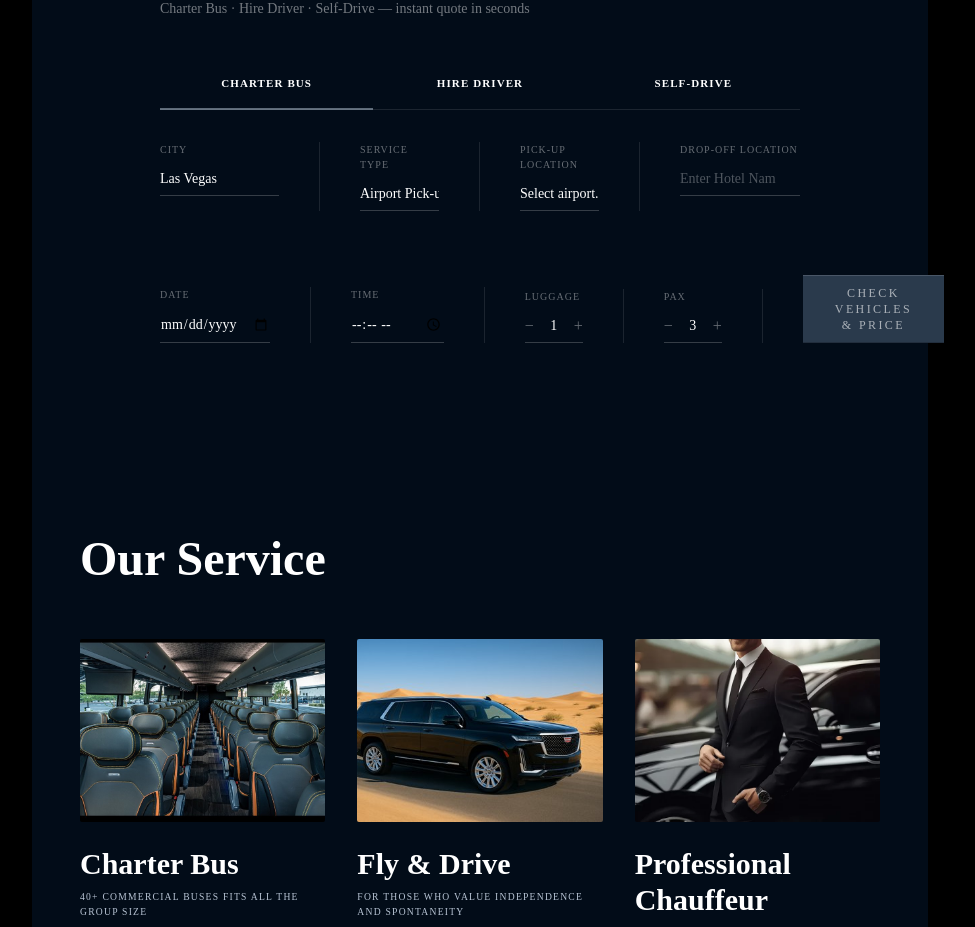
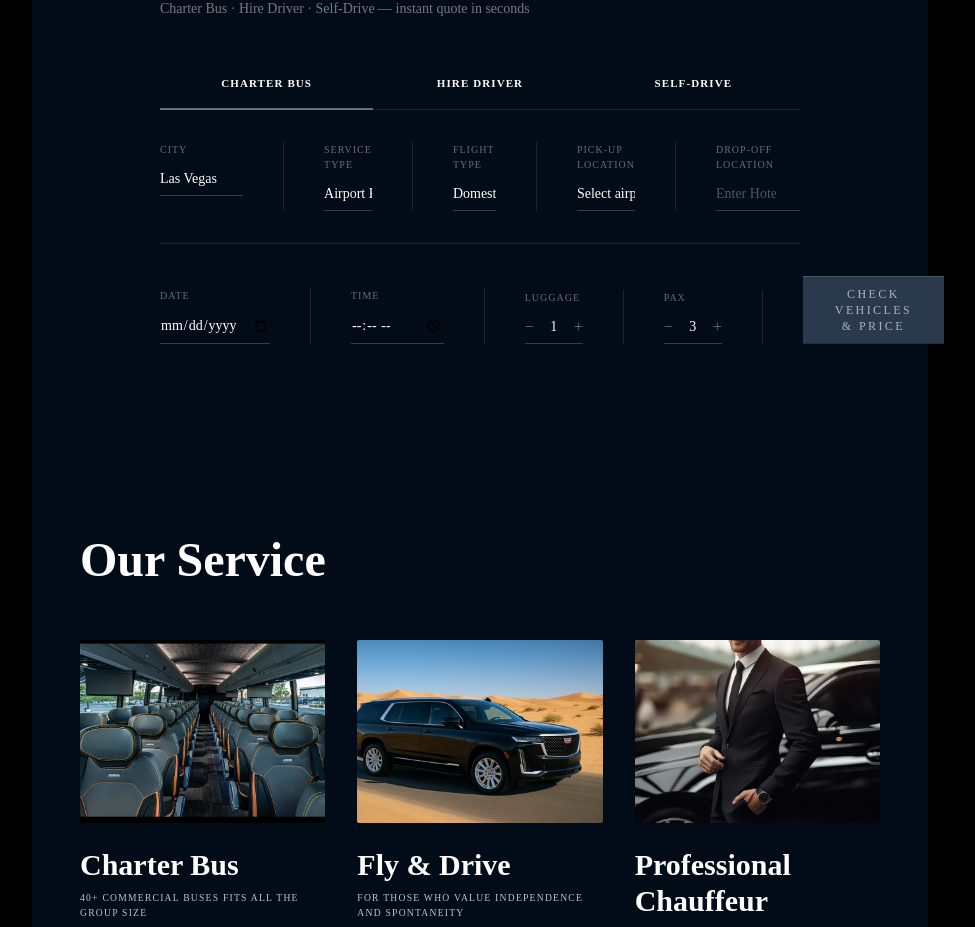
Before and after one commit to annielam0623/Transportation-Website, a Next.js app: page / in a window 1280 px wide. Shown: the part 954-1881 px from the top of the page, without its empty margins (160-1135 px from the left). Built offline with nearby package versions, Linux system fonts and the light colour scheme.

Commit message:
feat: flight type selector, Black Car options, grid-cols safelist

```diff
--- a/src/components/transportation/booking/charter/CharterForm.tsx
+++ b/src/components/transportation/booking/charter/CharterForm.tsx
@@ -8,11 +8,8 @@ import {
   getActiveCity,
   CityKey,
 } from "@/lib/transportation/cities";
-import {
-  LasVegas,
-  SearchResult,
-  ServiceType,
-} from "@/lib/transportation/cities/las-vegas";
+import { LasVegas, SearchResult } from "@/lib/transportation/cities/las-vegas";
+import { ServiceType } from "@/lib/transportation/charter/types";
 import LocationInput from "@/components/transportation/ui/LocationInput";
 import CharterQuoteResult from "./CharterQuoteResult";
 
@@ -30,9 +27,9 @@ const SERVICE_TYPES: { value: ServiceType; label: string; group: string }[] = [
 
 export default function CharterForm() {
   const allCities = getAllCities();
-
+  const [airportType, setAirportType] = useState<"domestic" | "international">("domestic");
   const [cityKey, setCityKey] = useState<CityKey>("las-vegas");
-  const [serviceType, setServiceType] = useState<ServiceType>("airport-pickup");
+  const [serviceType, setServiceType] = useState<ServiceType>("airport_pickup");
   const [pickup, setPickup] = useState("");
   const [pickupResult, setPickupResult] = useState<SearchResult | undefined>();
   const [dropoff, setDropoff] = useState("");
@@ -132,11 +129,20 @@ export default function CharterForm() {
     }
     return "";
   }
-
+console.log("serviceType:", serviceType);
   return (
     <div className="w-full pt-8">
-      {/* Row 1: City / Service Type / Pickup / Dropoff */}
-      <div className="grid grid-cols-4  pb-8 gap-0">
+      {/* Row 1: City / Service Type /Airport Type / pick up / dropoff */}
+      <div
+  style={{
+    display: "grid",
+    gridTemplateColumns:
+      serviceType === "airport_pickup" || serviceType === "airport_dropoff"
+        ? "repeat(5, 1fr)"
+        : "repeat(4, 1fr)",
+  }}
+  className="border-b border-white/10 pb-8 gap-0"
+>
         {/* City */}
         <div className="pr-10 border-r border-white/10">
           <p className="text-[10px] tracking-widest text-white/40 uppercase mb-1.5">
@@ -163,7 +169,7 @@ export default function CharterForm() {
         </div>
 
         {/* Service Type */}
-       <div className="px-10 border-r border-white/10">
+         <div className="px-10 border-r border-white/10">
   <p className="text-[10px] tracking-widest text-white/40 uppercase mb-1.5">Service Type</p>
   <select
     value={serviceType}
@@ -183,9 +189,24 @@ export default function CharterForm() {
   </select>
 </div>
 
+  {/* Airport Type — 条件显示 */}
+  {(serviceType === "airport_pickup" || serviceType === "airport_dropoff") && (
+    <div className="px-10 border-r border-white/10">
+      <p className="text-[10px] tracking-widest text-white/40 uppercase mb-1.5">Flight Type</p>
+      <select
+        value={airportType}
+        onChange={(e) => setAirportType(e.target.value as "domestic" | "international")}
+        className="w-full bg-transparent text-sm text-white outline-none cursor-pointer
+                   border-b border-white/20 py-1.5 appearance-none"
+      >
+        <option value="domestic" className="bg-[#0A1E38]">Domestic / Outbound</option>
+        <option value="international" className="bg-[#0A1E38]">International Arrival</option>
+      </select>
+    </div>
+  )}
         {/* Pick-up */}
-        <div className="px-10 border-r border-white/10">
-          {serviceType === "airport-pickup" ? (
+         <div className="px-10 border-r border-white/10">
+          {serviceType === "airport_pickup" ? (
             <AirportSelect
               label="Pick-up Location"
               value={pickupResult?.code ?? ""}
@@ -218,8 +239,8 @@ export default function CharterForm() {
         </div>
 
         {/* Drop-off */}
-        <div className="pl-10">
-          {serviceType === "airport-dropoff" ? (
+         <div className="pl-10">
+          {serviceType === "airport_dropoff" ? (
             <AirportSelect
               label="Drop-off Location"
               value={dropoffResult?.code ?? ""}
@@ -423,6 +444,8 @@ export default function CharterForm() {
             pax={pax}
             luggage={luggage}
             city={city ?? LasVegas}
+            airportType={airportType}
+            date={date}
           />
         </div>
       )}
--- a/src/components/transportation/booking/charter/CharterQuoteResult.tsx
+++ b/src/components/transportation/booking/charter/CharterQuoteResult.tsx
@@ -17,6 +17,7 @@ interface Props {
   luggage: number;
   city: typeof LasVegas;
   date: string;
+  airportType: "domestic" | "international";
 }
 
 const SERVICE_TYPE_MAP: Record<string, ServiceType> = {
@@ -49,6 +50,7 @@ const SERVICE_LABEL: Record<string, string> = {
 
 export default function CharterQuoteResult({
   serviceType,
+  airportType,
   pickup,
   pickupResult,
   dropoff,
@@ -68,12 +70,6 @@ export default function CharterQuoteResult({
       setError("");
       try {
         const mappedServiceType = SERVICE_TYPE_MAP[serviceType] ?? "in_town_transfer";
-
-        // 判断 international（HND 视为 international）
-        const airportCode = serviceType === "airport_pickup"
-          ? pickupResult?.code
-          : dropoffResult?.code;
-        const airportType = airportCode === "HND" ? "international" : "domestic";
 
         const data = await getCharterQuote({
           serviceType: mappedServiceType,
--- a/tailwind.config.js
+++ b/tailwind.config.js
@@ -4,6 +4,10 @@ module.exports = {
     './src/pages/**/*.{js,ts,jsx,tsx,mdx}',
     './src/components/**/*.{js,ts,jsx,tsx,mdx}',
     './src/app/**/*.{js,ts,jsx,tsx,mdx}',
+  ],
+  safelist: [
+    'grid-cols-4',
+    'grid-cols-5',
   ],
   theme: {
     extend: {
```
Lines whose indentation alone changed are shown as unchanged.
